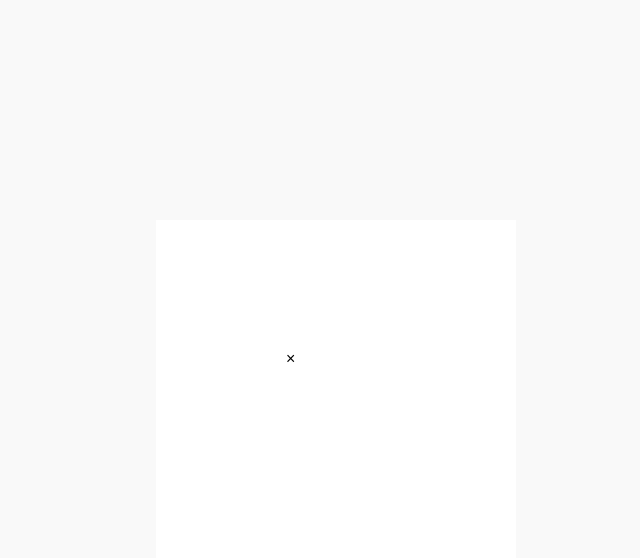
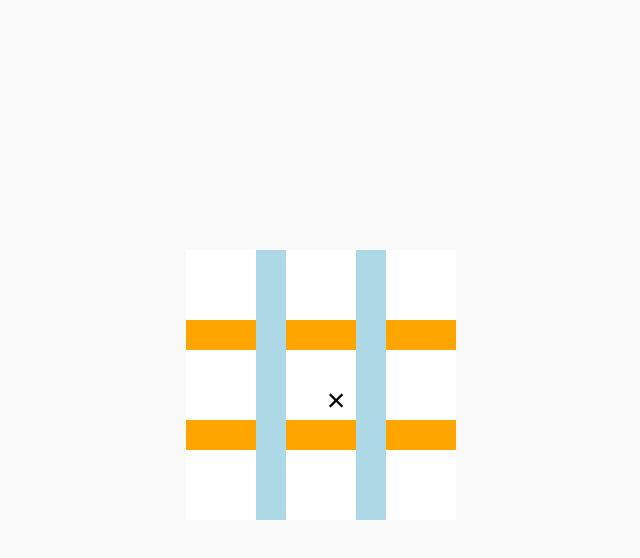
Before and after one commit to issei11/tic_tac_toe, a plain HTML site: page index.html in a window 1280 px wide. Both pictures are taken after a click on the element 640 px from the left and 400 px from the top of the page. Shown: the whole page, without its empty margins (304-944 px from the left). Drawn offline with Linux system fonts and the light colour scheme.

Commit message:
ファイルを切り分け

```diff
--- /dev/null
+++ b/css/style.css
@@ -0,0 +1,54 @@
+body {
+    display: flex;
+    justify-content: center;
+    align-items: center;
+    height: 100vh;
+    margin: 0;
+    font-family: Arial, sans-serif;
+    background-color: #f9f9f9;
+}
+#board {
+    display: grid;
+    grid-template-columns: repeat(3, 100px);
+    grid-template-rows: repeat(3, 100px);
+    background-color: white;
+}
+.cell {
+    position: relative;
+    display: flex;
+    justify-content: center;
+    align-items: center;
+    font-size: 2em;
+    cursor: pointer;
+    user-select: none;
+}
+.cell::before {
+    content: "";
+    position: absolute;
+    bottom: 0;
+    left: 0;
+    width: 100%;
+    height: 30px;
+    background-color: orange;
+    z-index: 0;
+}
+.cell::after {
+    content: "";
+    position: absolute;
+    top: 0;
+    right: 0;
+    width: 30px;
+    height: 100%;
+    background-color: lightblue;
+    z-index: 1;
+}
+.cell:hover {
+    background-color: #f9f9f9;
+}
+.cell:nth-of-type(n+7)::before {
+    background-color: #f9f9f9;
+    z-index: 2;
+}
+.cell:nth-of-type(3n)::after {
+    background-color: #f9f9f9;
+}
--- a/index.html
+++ b/index.html
@@ -4,46 +4,7 @@
     <meta charset="UTF-8">
     <meta name="viewport" content="width=device-width, initial-scale=1.0">
     <title>三目並べ</title>
-    <style>
-        body {
-            display: flex;
-            justify-content: center;
-            align-items: center;
-            height: 100vh;
-            margin: 0;
-            font-family: Arial, sans-serif;
-            background-color: #f9f9f9;
-        }
-        #board {
-            display: grid;
-            grid-template-columns: repeat(3, 100px);
-            grid-template-rows: repeat(3, 100px);
-            gap: 30px;
-            background-color: white;
-        }
-        #cell {
-            width: 100px;
-            height: 100px;
-            display: flex;
-            justify-content: center;
-            align-items: center;
-            font-size: 2em;
-            cursor: pointer;
-            user-select: none;
-            box-sizing: border-box;
-            border-bottom: 30px solid orange;
-            border-right: 30px solid lightblue;
-        }
-        .cell:hover {
-            background-color: #f9f9f9;
-        }
-        .cell:nth-child(3n) {
-            border-right: none;
-        }
-        .cell:nth-child(n+7):nth-child(-n+9) {
-            border-bottom: none;
-        }
-    </style>
+    <link rel="stylesheet" href="./css/style.css">
 </head>
 <body>
     <div id="board">
@@ -57,40 +18,6 @@
         <div class="cell" data-index="7"></div>
         <div class="cell" data-index="8"></div>
     </div>
-    <script>
-        const boardElement = document.getElementById('board');
-        const cells = Array.from(document.querySelectorAll('.cell'));
-        let currentPlayer = '×';
-        let board = Array(9).fill(null);
-
-        boardElement.addEventListener('click', (e) => {
-            const target = e.target;
-            const index = target.dataset.index;
-
-            if (index !== undefined && board[index] === null) {
-                board[index] = currentPlayer;
-                target.textContent = currentPlayer;
-                if (checWinner(currentPlayer)) {
-                    setTimeout(() => alert(currentPlayer + 'が勝ちました。'), 1);
-                    console.log(index, currentPlayer)
-                    boardElement.style.pointerEvents = 'none';
-                } else if (board.every(cell => cell !== null)) {
-                    setTimeout(() => alert('引き分けです。'), 1)
-                }
-            }
-            setTimeout(() => currentPlayer = currentPlayer === '×' ? '○' : '×', 5);
-        });
-
-        function checWinner(player) {
-            const winPatterns = [
-                [0, 1, 2], [3, 4, 5], [6, 7, 8], // rows
-                [0, 3, 6], [1, 4, 7], [2, 5, 8], // columns
-                [0, 4, 8], [2, 4, 6] // naname
-            ];
-            return winPatterns.some(pattern =>
-                pattern.every(index => board[index] === player)
-            );
-        }
-    </script>
+    <script src="./js/script.js"></script>
 </body>
 </html>
--- /dev/null
+++ b/js/script.js
@@ -0,0 +1,32 @@
+const boardElement = document.getElementById('board');
+const cells = Array.from(document.querySelectorAll('.cell'));
+let currentPlayer = '×';
+let board = Array(9).fill(null);
+
+boardElement.addEventListener('click', (e) => {
+    const target = e.target;
+    const index = target.dataset.index;
+
+    if (index !== undefined && board[index] === null) {
+        board[index] = currentPlayer;
+        target.textContent = currentPlayer;
+        if (checWinner(currentPlayer)) {
+            setTimeout(() => alert(currentPlayer + 'が勝ちました。'), 1);
+            boardElement.style.pointerEvents = 'none';
+        } else if (board.every(cell => cell !== null)) {
+            setTimeout(() => alert('引き分けです。'), 1)
+        }
+    }
+    setTimeout(() => currentPlayer = currentPlayer === '×' ? '○' : '×', 5);
+});
+
+function checWinner(player) {
+    const winPatterns = [
+        [0, 1, 2], [3, 4, 5], [6, 7, 8], // rows
+        [0, 3, 6], [1, 4, 7], [2, 5, 8], // columns
+        [0, 4, 8], [2, 4, 6] // diagonals
+        ];
+    return winPatterns.some(pattern =>
+        pattern.every(index => board[index] === player)
+    );
+}
```
